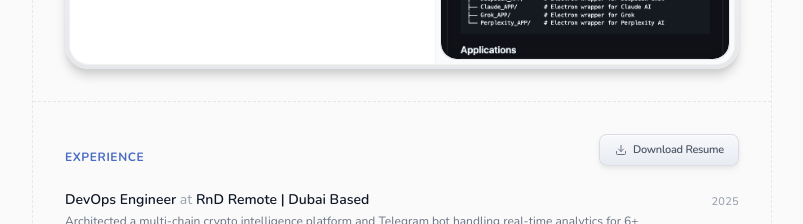
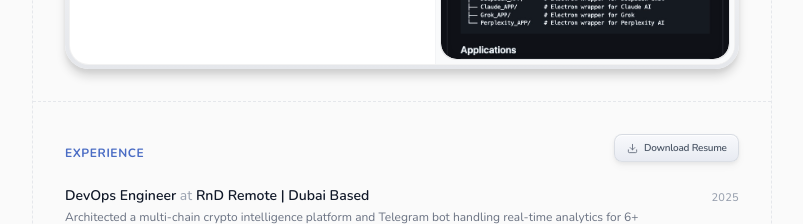
Before and after one commit to alexandephilia/portfolio_alex, a React (Vite) app: page / in a window 1280 px wide. Shown: the part 1260-1484 px from the top of the page, without its empty margins (238-1041 px from the left). Built offline with nearby package versions, Linux system fonts and the light colour scheme.

Commit message:
Update DownloadButton.tsx

```diff
--- a/components/DownloadButton.tsx
+++ b/components/DownloadButton.tsx
@@ -1,6 +1,6 @@
-import { motion, AnimatePresence } from 'framer-motion';
-import { Download, CheckCircle2, Loader2 } from 'lucide-react';
-import React, { useState, useEffect } from 'react';
+import { AnimatePresence, motion } from 'framer-motion';
+import { CheckCircle2, Download, Loader2 } from 'lucide-react';
+import React, { useState } from 'react';
 
 interface DownloadButtonProps {
     href: string;
@@ -38,9 +38,9 @@ export const DownloadButton: React.FC<DownloadButtonProps> = ({ href, fileName =
     // Using responsive-aware logic for mobile optimization
     const isMobile = typeof window !== 'undefined' && window.innerWidth < 768;
 
-    const idleWidth = isMobile ? 135 : 140;   // "Download Resume" + icon - more breathing room
-    const streamWidth = isMobile ? 115 : 115;  // "Streaming"
-    const successWidth = isMobile ? 100 : 100;   // "Exported"
+    const idleWidth = isMobile ? 120 : 125;   // "Download Resume" + icon
+    const streamWidth = isMobile ? 100 : 105;  // "Streaming"
+    const successWidth = isMobile ? 88 : 92;   // "Exported"
 
     return (
         <motion.button
@@ -56,7 +56,7 @@ export const DownloadButton: React.FC<DownloadButtonProps> = ({ href, fileName =
                 damping: 18,
                 mass: 1.2
             }}
-            className="group relative h-8 md:h-8 rounded-lg text-[9px] md:text-[11px] font-medium active:translate-y-px disabled:cursor-default flex items-center justify-center
+            className="group relative h-7 md:h-7 rounded-lg text-[8px] md:text-[10px] font-medium active:translate-y-px disabled:cursor-default flex items-center justify-center
                        bg-linear-to-b from-[#f8f9fc] via-[#f0f2f7] to-[#e8ebf2] border border-gray-300/70
                        shadow-[0_4px_8px_rgba(0,0,0,0.04),0_2px_4px_rgba(0,0,0,0.06),inset_0_1px_0_rgba(255,255,255,0.9)]
                        hover:shadow-[0_6px_12px_rgba(0,0,0,0.12),0_3px_6px_rgba(0,0,0,0.08),inset_0_1px_0_rgba(255,255,255,1)]"
@@ -116,9 +116,9 @@ export const DownloadButton: React.FC<DownloadButtonProps> = ({ href, fileName =
                                 ease: [0.16, 1, 0.3, 1]
                             }}
                             style={{ transformPerspective: 800 }}
-                            className="flex items-center gap-1.5 px-3 whitespace-nowrap"
+                            className="flex items-center gap-1.5 px-2.5 whitespace-nowrap"
                         >
-                            <Download size={12} className="text-gray-500 group-hover:text-gray-900 transition-colors" />
+                            <Download size={11} className="text-gray-500 group-hover:text-gray-900 transition-colors" />
                             <span className="text-gray-600 group-hover:text-gray-900 font-semibold tracking-tight">
                                 Download Resume
                             </span>
@@ -131,10 +131,10 @@ export const DownloadButton: React.FC<DownloadButtonProps> = ({ href, fileName =
                             animate={{ opacity: 1, y: 0, filter: 'blur(0px)' }}
                             exit={{ opacity: 0, y: -15, filter: 'blur(8px)' }}
                             transition={{ duration: 0.4 }}
-                            className="flex items-center gap-1.5 px-3 whitespace-nowrap"
+                            className="flex items-center gap-1.5 px-2.5 whitespace-nowrap"
                         >
-                            <Loader2 size={11} className="text-[rgb(74,108,196)] animate-spin" />
-                            <span className="text-[8px] font-mono font-black text-[rgb(74,108,196)] uppercase tracking-[0.2em] pl-0.5">
+                            <Loader2 size={10} className="text-[rgb(74,108,196)] animate-spin" />
+                            <span className="text-[7px] font-mono font-black text-[rgb(74,108,196)] uppercase tracking-[0.2em] pl-0.5">
                                 Streaming
                             </span>
                         </motion.div>
@@ -150,9 +150,9 @@ export const DownloadButton: React.FC<DownloadButtonProps> = ({ href, fileName =
                                 ease: [0.16, 1, 0.3, 1]
                             }}
                             style={{ transformPerspective: 800 }}
-                            className="flex items-center gap-1.5 px-3 whitespace-nowrap"
+                            className="flex items-center gap-1.5 px-2.5 whitespace-nowrap"
                         >
-                            <CheckCircle2 size={12} className="text-emerald-600" />
+                            <CheckCircle2 size={11} className="text-emerald-600" />
                             <span className="text-emerald-700 font-bold tracking-tight">
                                 Exported
                             </span>
```
